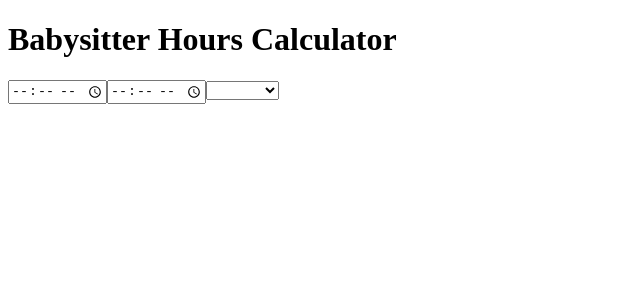
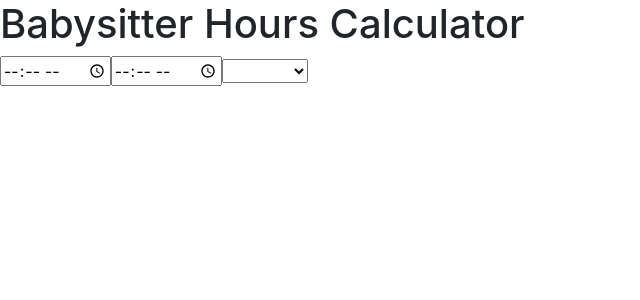
Before and after one commit to eileenmccall/babysitter-app, an Angular app in the folder ui/: page / in a window 1280 px wide. Shown: the top 300 px of the page, without its empty margins (0-640 px from the left). Built offline with nearby package versions, Linux system fonts and the light colour scheme.

Commit message:
installed bootstrap

```diff
--- a/ui/package.json
+++ b/ui/package.json
@@ -19,6 +19,8 @@
     "@angular/platform-browser": "~7.1.0",
     "@angular/platform-browser-dynamic": "~7.1.0",
     "@angular/router": "~7.1.0",
+    "@ng-bootstrap/ng-bootstrap": "^4.0.4",
+    "bootstrap": "^4.3.1",
     "core-js": "^2.5.4",
     "rxjs": "~6.3.3",
     "tslib": "^1.9.0",
--- a/ui/src/app/app.module.ts
+++ b/ui/src/app/app.module.ts
@@ -3,6 +3,7 @@ import { NgModule } from '@angular/core';
 import { AppComponent } from './app.component';
 import { HoursCalculatorComponent } from './hours-calculator/hours-calculator.component';
 import { ReactiveFormsModule } from '@angular/forms';
+import { NgbModule } from '@ng-bootstrap/ng-bootstrap';
 
 @NgModule({
   declarations: [
@@ -10,6 +11,7 @@ import { ReactiveFormsModule } from '@angular/forms';
     HoursCalculatorComponent
   ],
   imports: [
+    NgbModule,
     ReactiveFormsModule,
     BrowserModule
   ],
--- a/ui/src/styles.scss
+++ b/ui/src/styles.scss
@@ -1 +1,2 @@
 /* You can add global styles to this file, and also import other style files */
+@import '~bootstrap/dist/css/bootstrap.min.css';
```
Also changed, not shown: 1 other file (tests, documents, lock files or other folders).
